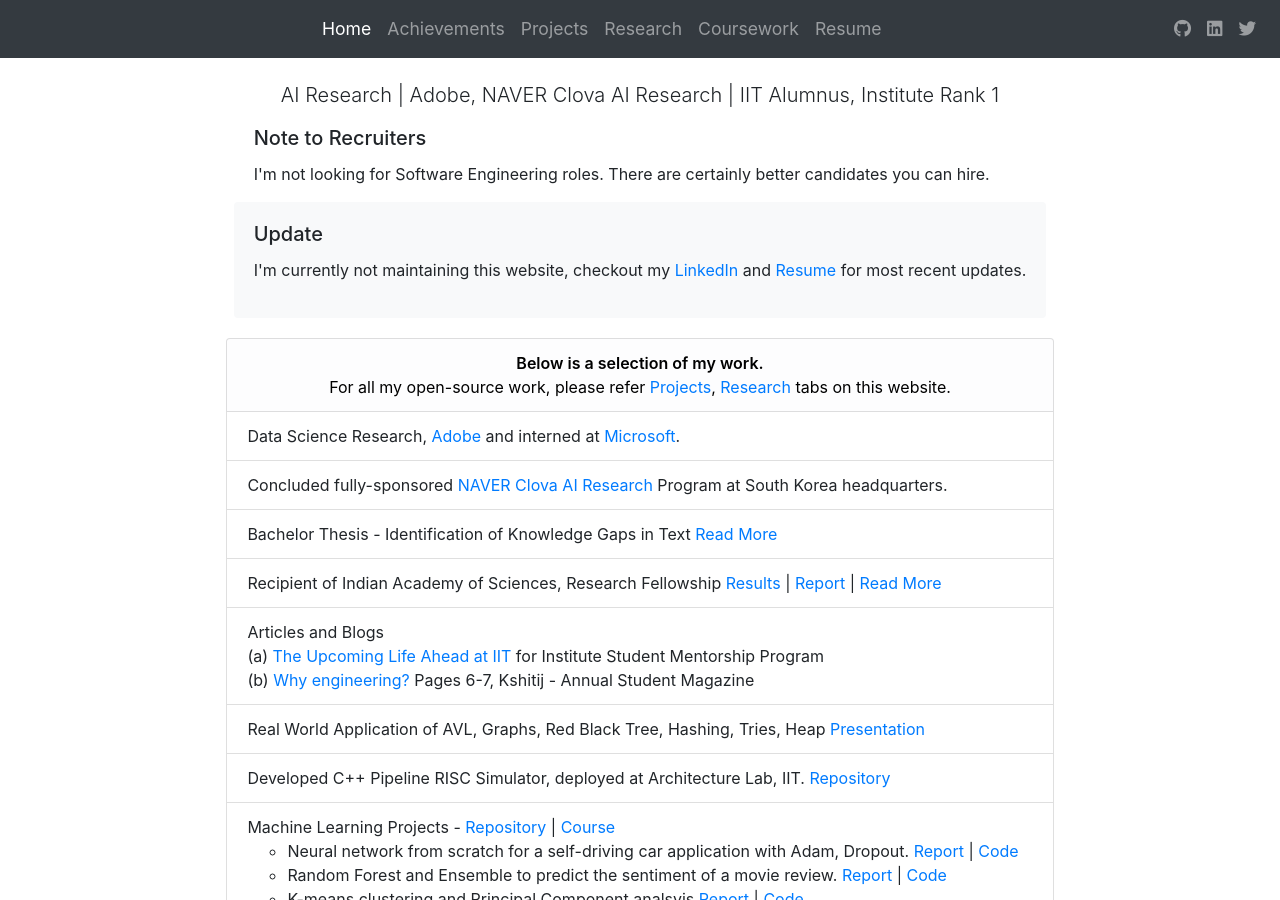
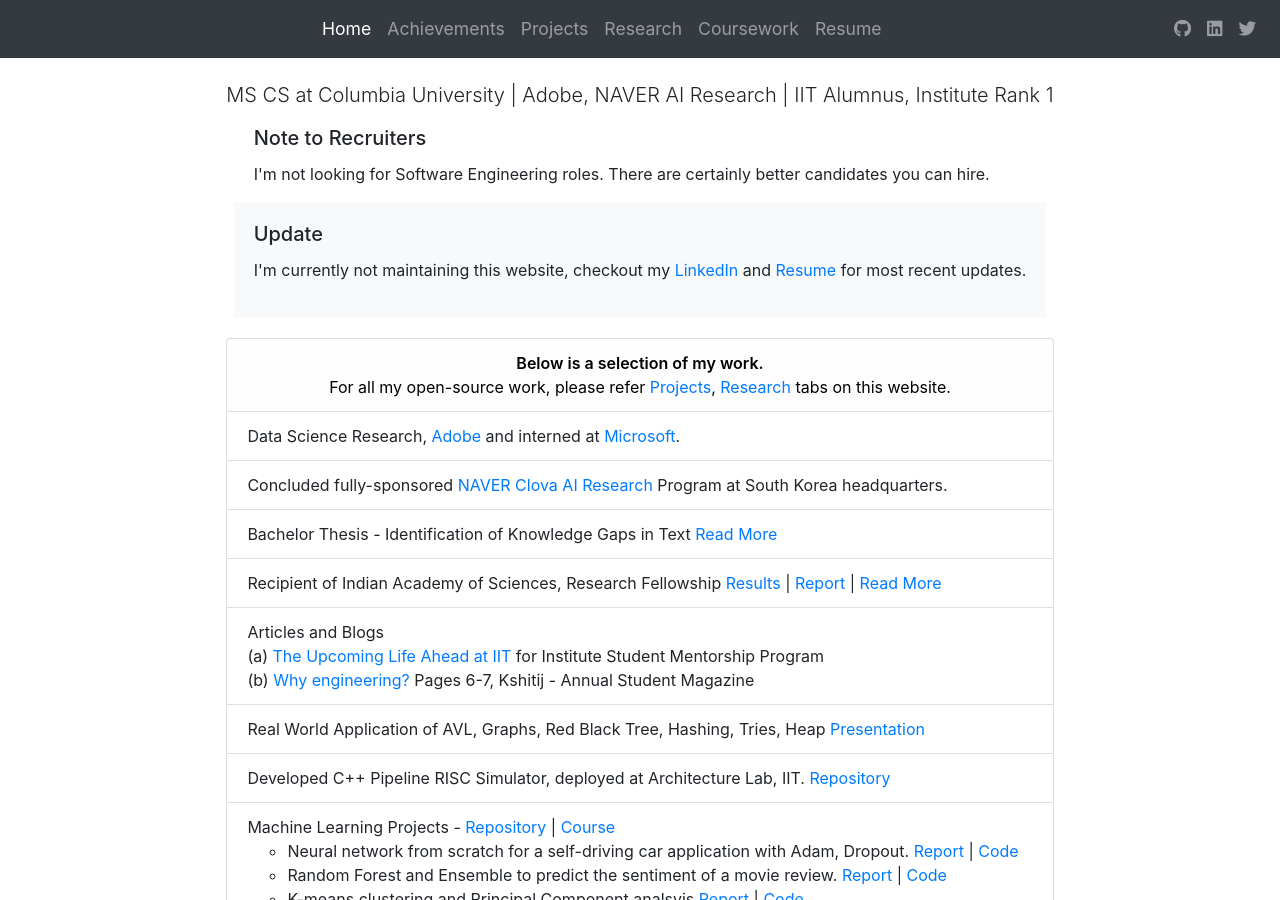
Before and after one commit to thenamangoyal/thenamangoyal.github.io, a Jekyll site: the page built from index.html, in a window 1280 px wide and 900 px high. Built offline with Jekyll 4.4.1, drawn with Linux system fonts in a browser that asks for light colours; nearby versions of some CDN libraries.

Commit message:
Update header

```diff
--- a/index.html
+++ b/index.html
@@ -11,7 +11,7 @@ layout: bootstrap
 
         <!-- <h1 class="jumbotron-heading">Heading</h1> -->
         <p class="text-center lead">
-            AI Research | Adobe, NAVER Clova AI Research | IIT Alumnus, Institute Rank 1
+            MS CS at Columbia University | Adobe, NAVER AI Research | IIT Alumnus, Institute Rank 1
         </p>
         <!-- <p class="text-center">"It is in your moments of decision that your destiny is shaped."<br>Source: My High-School Notebook &amp; Tony Robbins</p> -->
 
```
